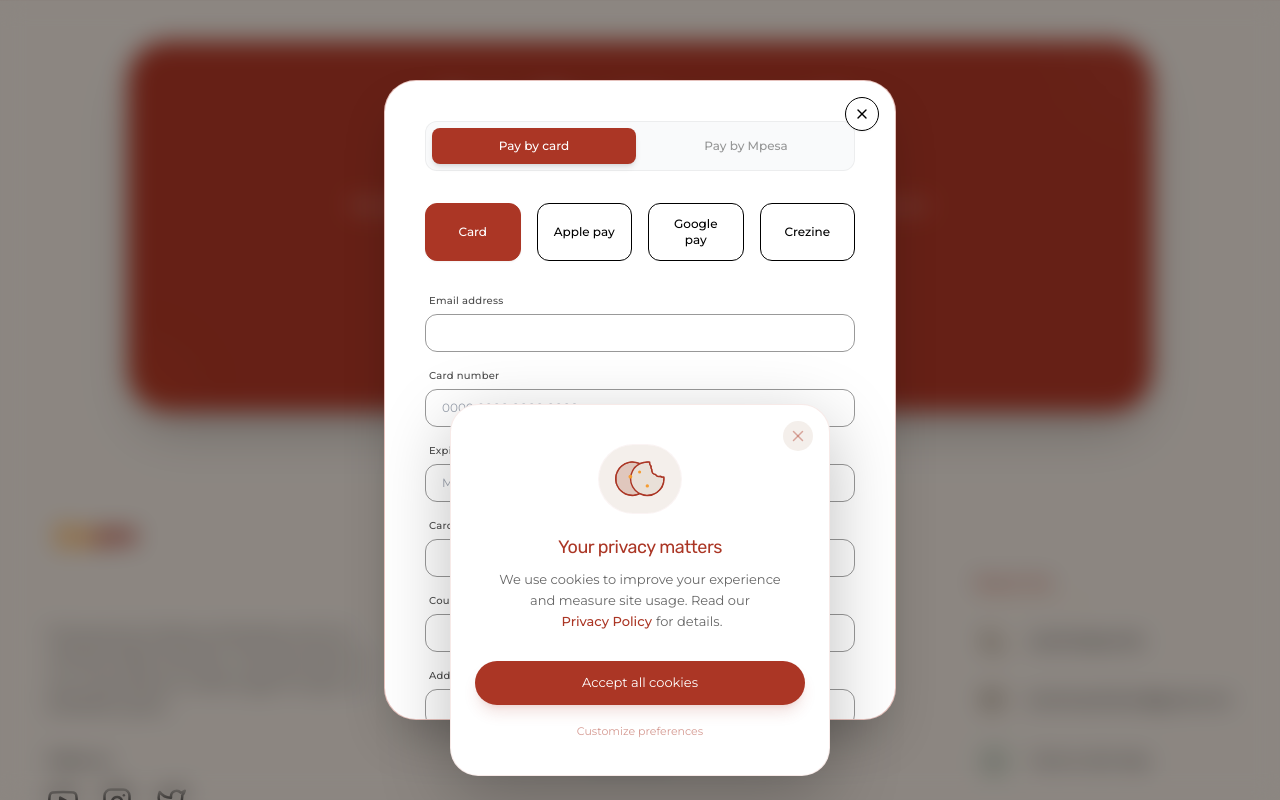
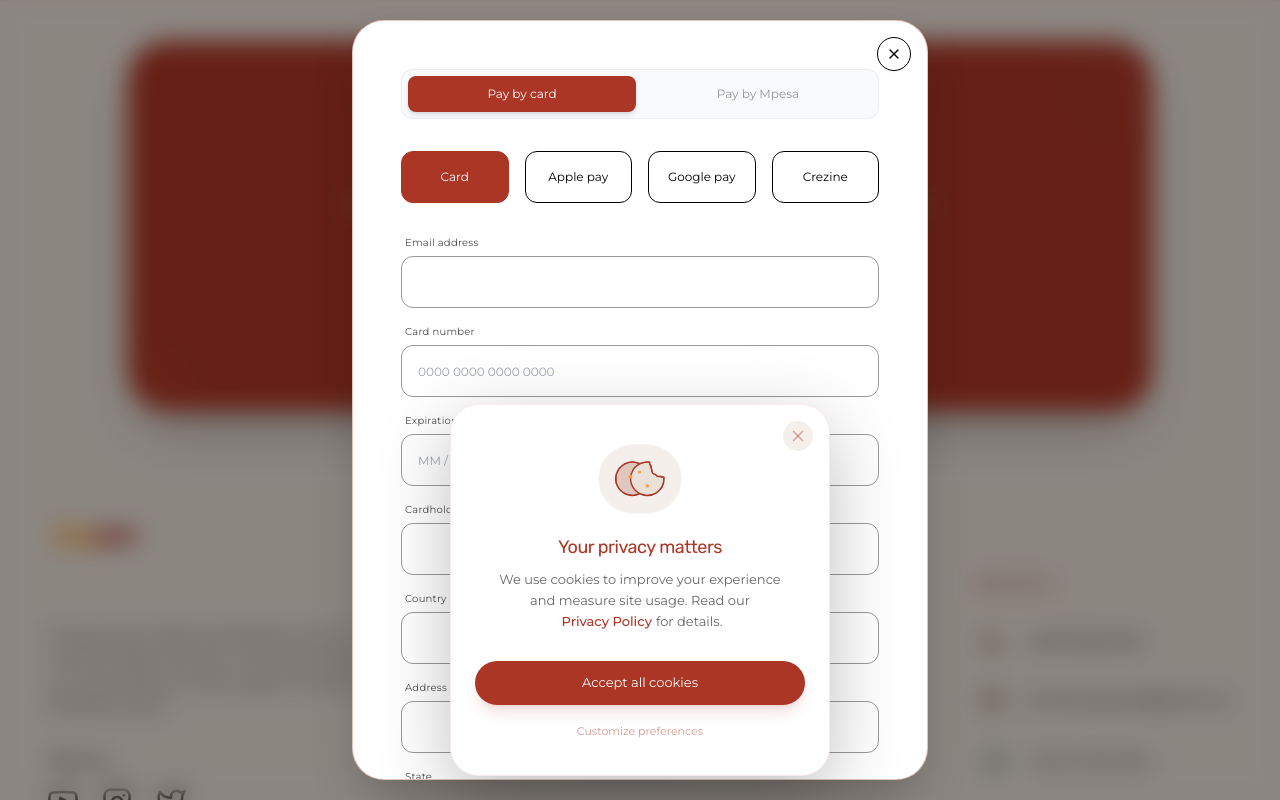
Before and after one commit to Crezine/Frontend, a React (Vite) app: page /checkout in a window 1280 px wide. Shown: the top 800 px of the page. Built offline with nearby package versions, Linux system fonts and the light colour scheme.

Commit message:
Refine UI for checkout, payments, and profile views

```diff
--- a/views/CheckoutView.tsx
+++ b/views/CheckoutView.tsx
@@ -81,32 +81,32 @@
         <motion.div
           initial={{ opacity: 0, scale: 0.9, y: 20 }}
           animate={{ opacity: 1, scale: 1, y: 0 }}
-          className="relative bg-white border border-secondary/30 rounded-[2rem] w-full max-w-lg overflow-hidden shadow-2xl flex flex-col items-center p-8 md:p-12 text-center"
+          className="relative bg-white border border-secondary/30 rounded-[2rem] w-full max-w-xl min-h-[85vh] overflow-hidden shadow-2xl flex flex-col items-center p-8 md:p-12 text-center"
         >
           <div className="w-20 h-20 bg-white border-2 border-primary rounded-full flex items-center justify-center mb-6 shadow-sm shadow-primary/20">
             <RiCheckLine className="text-primary text-5xl" />
           </div>
 
-          <h2 className="text-2xl font-medium text-black mb-2">Successful Transaction</h2>
-          <p className="text-xs text-black/40 font-medium mb-6">17th Apr 2026/ 12:59 pm</p>
+          <h2 className="text-2xl font-normal text-black mb-2">Successful transaction</h2>
+          <p className="text-xs text-black/40 font-normal mb-6">17th Apr 2026/ 12:59 pm</p>
 
-          <div className="text-4xl font-light text-black font-rubik tracking-tighter mb-2">
+          <div className="text-4xl font-normal text-black tracking-tighter mb-2">
             $ {total.toFixed(2)}
           </div>
-          <p className="text-[10px] text-black/60 font-medium mb-8">Zero transaction fees on wallet to wallet transfer</p>
+          <p className="text-[10px] text-black/60 font-normal mb-8">Zero transaction fees on wallet to wallet transfer</p>
 
           <div className="w-full bg-[#FFF9C4] rounded-2xl p-6 mb-8 border border-[#FBC02D]/10">
-            <p className="text-[10px] uppercase tracking-widest text-black/40 font-bold mb-2">Send to:</p>
-            <p className="text-sm font-bold text-black tracking-wide">Wallet ID : ADHGKAHUK</p>
+            <p className="text-[10px] uppercase tracking-widest text-black/40 font-normal mb-2">Send to:</p>
+            <p className="text-sm font-normal text-black tracking-wide">Wallet ID : ADHGKAHUK</p>
           </div>
 
-          <button className="text-xs font-bold text-[#AB3625] hover:underline mb-10 tracking-wide">
-            Click here to Download Receipt
+          <button className="text-xs font-normal text-[#AB3625] hover:underline mb-10 tracking-wide">
+            Click here to download receipt
           </button>
 
           <button
             onClick={handleDone}
-            className="w-full bg-secondary text-white py-4 rounded-full text-sm font-bold uppercase tracking-[0.2em] hover:opacity-90 transition-all shadow-lg shadow-secondary/20"
+            className="w-full h-[52px] bg-secondary text-white rounded-full text-sm font-normal uppercase tracking-[0.2em] hover:opacity-90 transition-all shadow-lg shadow-secondary/20"
           >
             Done
           </button>
@@ -124,12 +124,12 @@
         className="absolute inset-0 bg-black/40 backdrop-blur-md"
       />
 
-      <div className="relative w-full max-w-lg flex flex-col items-center">
+      <div className="relative w-full max-w-xl flex flex-col items-center">
         {/* Smart Card (The Modal) */}
         <motion.div
           initial={{ opacity: 0, scale: 0.9, y: 20 }}
           animate={{ opacity: 1, scale: 1, y: 0 }}
-          className="relative bg-white border border-secondary/30 rounded-[2rem] w-full overflow-hidden shadow-2xl flex flex-col max-h-[80vh]"
+          className="relative bg-white border border-secondary/30 rounded-[2rem] w-full min-h-[90vh] overflow-hidden shadow-2xl flex flex-col max-h-[95vh]"
         >
           {/* Close Button */}
           <button
@@ -140,12 +140,12 @@
           </button>
 
           {/* Scrollable Content */}
-          <div className="flex-grow overflow-y-auto p-5 md:p-10 no-scrollbar">
+          <div className="flex-grow overflow-y-auto p-6 md:p-12 no-scrollbar">
             {/* Header Tabs Inside Card */}
             <div className="flex gap-2 mb-8 bg-gray-50 p-1.5 rounded-xl border border-black/5">
               <button
                 onClick={() => setActiveTab('card')}
-                className={`flex-1 px-4 py-2.5 rounded-lg text-xs font-medium transition-all duration-300 ${
+                className={`flex-1 px-4 py-2.5 rounded-lg text-xs font-normal transition-all duration-300 ${
                   activeTab === 'card'
                     ? 'bg-secondary text-white shadow-md'
                     : 'text-black/40 hover:bg-black/5'
@@ -155,7 +155,7 @@
               </button>
               <button
                 onClick={() => setActiveTab('mpesa')}
-                className={`flex-1 px-4 py-2.5 rounded-lg text-xs font-medium transition-all duration-300 ${
+                className={`flex-1 px-4 py-2.5 rounded-lg text-xs font-normal transition-all duration-300 ${
                   activeTab === 'mpesa'
                     ? 'bg-secondary text-white shadow-md'
                     : 'text-black/40 hover:bg-black/5'
@@ -174,13 +174,13 @@
                   exit={{ opacity: 0, x: 20 }}
                   className="space-y-8"
                 >
-                  {/* Payment Options */}
-                  <div className="grid grid-cols-2 xs:grid-cols-2 sm:grid-cols-4 gap-3 md:gap-4">
+                  {/* Payment Options - Single Row */}
+                  <div className="flex flex-row gap-3 md:gap-4 justify-between">
                     {paymentOptions.map((option) => (
                       <button
                         key={option.id}
                         onClick={() => setActiveOption(option.id)}
-                        className={`py-3 px-2 md:px-4 border text-[10px] md:text-xs font-medium transition-all rounded-xl ${
+                        className={`flex-1 h-[52px] border text-[10px] md:text-xs font-normal transition-all rounded-xl whitespace-nowrap px-1 ${
                           activeOption === option.id
                             ? 'bg-secondary border-secondary text-white shadow-sm'
                             : 'bg-transparent border-black text-black hover:bg-black/5'
@@ -191,6 +191,30 @@
                     ))}
                   </div>
 
+                  {activeOption === 'crezine' ? (
+                    <motion.div
+                      key="crezine-wallet"
+                      initial={{ opacity: 0, y: 10 }}
+                      animate={{ opacity: 1, y: 0 }}
+                      className="flex flex-col items-center pt-8"
+                    >
+                      <img src="/crezine.png" alt="Crezine" className="h-16 mb-10 object-contain" />
+                      <h3 className="text-lg font-normal text-black mb-1">Pay with your wallet</h3>
+
+                      <div className="mt-8 mb-4">
+                        <span className="text-sm font-normal text-[#AB3625]">Wallet balance: </span>
+                        <span className="text-sm font-normal text-black/60">$ {walletBalance.toFixed(2)}</span>
+                      </div>
+
+                      <button
+                        onClick={handleConfirmWalletPayment}
+                        className="w-full h-[52px] bg-secondary text-white rounded-xl text-sm font-normal uppercase tracking-[0.2em] hover:opacity-90 transition-all shadow-lg shadow-secondary/20"
+                      >
+                        Confirm
+                      </button>
+                    </motion.div>
+                  ) : (
+                    <>
                       {/* Form Fields */}
                       <div className="space-y-4">
                         {[
@@ -198,39 +222,39 @@
                           { label: 'Card number', name: 'cardNumber', type: 'text', placeholder: '0000 0000 0000 0000' }
                         ].map((field) => (
                           <div key={field.name} className="flex flex-col gap-1.5">
-                        <label className="text-[10px] tracking-wide text-black/70 font-medium ml-1">{field.label}</label>
+                            <label className="text-[10px] tracking-wide text-black/70 font-normal ml-1">{field.label}</label>
                             <input
                               type={field.type}
                               name={field.name}
                               placeholder={field.placeholder}
                               value={(formData as any)[field.name]}
                               onChange={handleInputChange}
-                          className="w-full bg-transparent border border-black/40 rounded-xl px-4 py-2.5 text-xs focus:outline-none focus:border-secondary transition-colors"
+                              className="w-full h-[52px] px-4 bg-transparent border border-black/40 rounded-xl text-xs font-normal focus:outline-none focus:border-secondary transition-colors"
                             />
                           </div>
                         ))}
 
                         <div className="grid grid-cols-2 gap-4">
                           <div className="flex flex-col gap-1.5">
-                        <label className="text-[10px] tracking-wide text-black/70 font-medium ml-1">Expiration date</label>
+                            <label className="text-[10px] tracking-wide text-black/70 font-normal ml-1">Expiration date</label>
                             <input
                               type="text"
                               name="expiry"
                               placeholder="MM / YY"
                               value={formData.expiry}
                               onChange={handleInputChange}
-                          className="w-full bg-transparent border border-black/40 rounded-xl px-4 py-2.5 text-xs focus:outline-none focus:border-secondary transition-colors"
+                              className="w-full h-[52px] px-4 bg-transparent border border-black/40 rounded-xl text-xs font-normal focus:outline-none focus:border-secondary transition-colors"
                             />
                           </div>
                           <div className="flex flex-col gap-1.5">
-                        <label className="text-[10px] tracking-wide text-black/70 font-medium ml-1">Security code</label>
+                            <label className="text-[10px] tracking-wide text-black/70 font-normal ml-1">Security code</label>
                             <input
                               type="text"
                               name="cvc"
                               placeholder="CVC"
                               value={formData.cvc}
                               onChange={handleInputChange}
-                          className="w-full bg-transparent border border-black/40 rounded-xl px-4 py-2.5 text-xs focus:outline-none focus:border-secondary transition-colors"
+                              className="w-full h-[52px] px-4 bg-transparent border border-black/40 rounded-xl text-xs font-normal focus:outline-none focus:border-secondary transition-colors"
                             />
                           </div>
                         </div>
@@ -242,36 +266,36 @@
                           { label: 'State', name: 'state' }
                         ].map((field) => (
                           <div key={field.name} className="flex flex-col gap-1.5">
-                        <label className="text-[10px] tracking-wide text-black/70 font-medium ml-1">{field.label}</label>
+                            <label className="text-[10px] tracking-wide text-black/70 font-normal ml-1">{field.label}</label>
                             <input
                               type="text"
                               name={field.name}
                               value={(formData as any)[field.name]}
                               onChange={handleInputChange}
-                          className="w-full bg-transparent border border-black/40 rounded-xl px-4 py-2.5 text-xs focus:outline-none focus:border-secondary transition-colors"
+                              className="w-full h-[52px] px-4 bg-transparent border border-black/40 rounded-xl text-xs font-normal focus:outline-none focus:border-secondary transition-colors"
                             />
                           </div>
                         ))}
 
                         <div className="grid grid-cols-2 gap-4">
                           <div className="flex flex-col gap-1.5">
-                        <label className="text-[10px] tracking-wide text-black/70 font-medium ml-1">Town</label>
+                            <label className="text-[10px] tracking-wide text-black/70 font-normal ml-1">Town</label>
                             <input
                               type="text"
                               name="town"
                               value={formData.town}
                               onChange={handleInputChange}
-                          className="w-full bg-transparent border border-black/40 rounded-xl px-4 py-2.5 text-xs focus:outline-none focus:border-secondary transition-colors"
+                              className="w-full h-[52px] px-4 bg-transparent border border-black/40 rounded-xl text-xs font-normal focus:outline-none focus:border-secondary transition-colors"
                             />
                           </div>
                           <div className="flex flex-col gap-1.5">
-                        <label className="text-[10px] tracking-wide text-black/70 font-medium ml-1">Postal code</label>
+                            <label className="text-[10px] tracking-wide text-black/70 font-normal ml-1">Postal code</label>
                             <input
                               type="text"
                               name="postalCode"
                               value={formData.postalCode}
                               onChange={handleInputChange}
-                          className="w-full bg-transparent border border-black/40 rounded-xl px-4 py-2.5 text-xs focus:outline-none focus:border-secondary transition-colors"
+                              className="w-full h-[52px] px-4 bg-transparent border border-black/40 rounded-xl text-xs font-normal focus:outline-none focus:border-secondary transition-colors"
                             />
                           </div>
                         </div>
@@ -280,21 +304,23 @@
                       {/* Summary */}
                       <div className="pt-6 space-y-4">
                         <div className="flex justify-between items-end">
-                      <span className="text-xl md:text-2xl font-normal text-black/60 tracking-tight leading-none font-montserrat">Subtotal</span>
-                      <span className="text-xl md:text-2xl font-medium text-black tracking-tighter leading-none font-rubik">$ {subtotal.toFixed(2)}</span>
+                          <span className="text-xl md:text-2xl font-normal text-black/60 tracking-tight leading-none">Subtotal</span>
+                          <span className="text-xl md:text-2xl font-normal text-black tracking-tighter leading-none">$ {subtotal.toFixed(2)}</span>
                         </div>
                         <div className="flex justify-between items-center border-t border-black/5 pt-4">
-                      <span className="text-xs font-bold text-black uppercase tracking-[0.2em] font-montserrat">TOTAL</span>
-                      <span className="text-xl md:text-2xl font-light text-black font-rubik tracking-tighter">$ {total.toFixed(2)}</span>
+                          <span className="text-xs font-normal text-black uppercase tracking-[0.2em]">TOTAL</span>
+                          <span className="text-xl md:text-2xl font-normal text-black tracking-tighter">$ {total.toFixed(2)}</span>
                         </div>
                       </div>
 
                       {/* Pay Button */}
                       <button
-                    className="w-full bg-secondary text-white py-3 md:py-4 rounded-full text-xs font-medium uppercase tracking-[0.2em] hover:opacity-90 transition-all shadow-lg shadow-secondary/20"
+                        className="w-full h-[52px] bg-secondary text-white rounded-full text-sm font-normal uppercase tracking-[0.2em] hover:opacity-90 transition-all shadow-lg shadow-secondary/20"
                       >
                         Pay $ {total.toFixed(2)}
                       </button>
+                    </>
+                  )}
                 </motion.div>
               ) : (
                 <motion.div
@@ -302,13 +328,13 @@
                   initial={{ opacity: 0, x: 20 }}
                   animate={{ opacity: 1, x: 0 }}
                   exit={{ opacity: 0, x: -20 }}
-                  className="py-20 flex flex-col items-center justify-center text-center space-y-4"
+                  className="py-24 flex flex-col items-center justify-center text-center space-y-4"
                 >
                   <div className="w-16 h-16 bg-secondary/5 rounded-full flex items-center justify-center mb-4">
                     <div className="w-8 h-8 border-2 border-secondary/20 border-t-secondary rounded-full animate-spin" />
                   </div>
-                  <h3 className="text-sm font-medium uppercase tracking-widest text-black">Mpesa Checkout</h3>
-                  <p className="text-[10px] text-black/60 max-w-[240px] leading-relaxed">This payment method is being integrated. Please use Pay by Card for now.</p>
+                  <h3 className="text-sm font-normal uppercase tracking-widest text-black">Mpesa Checkout</h3>
+                  <p className="text-[10px] text-black/60 max-w-[240px] leading-relaxed font-normal">This payment method is being integrated. Please use pay by card for now.</p>
                 </motion.div>
               )}
             </AnimatePresence>
```
Lines whose indentation alone changed are shown as unchanged.
